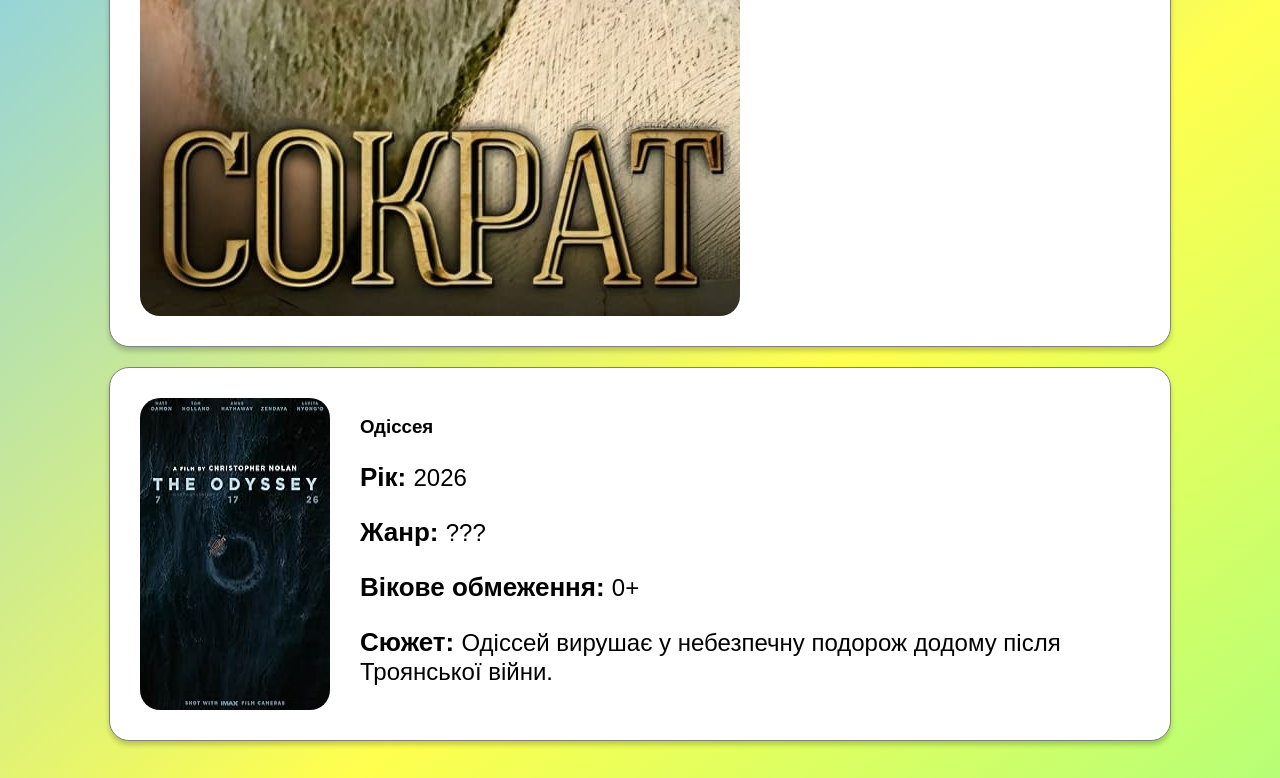
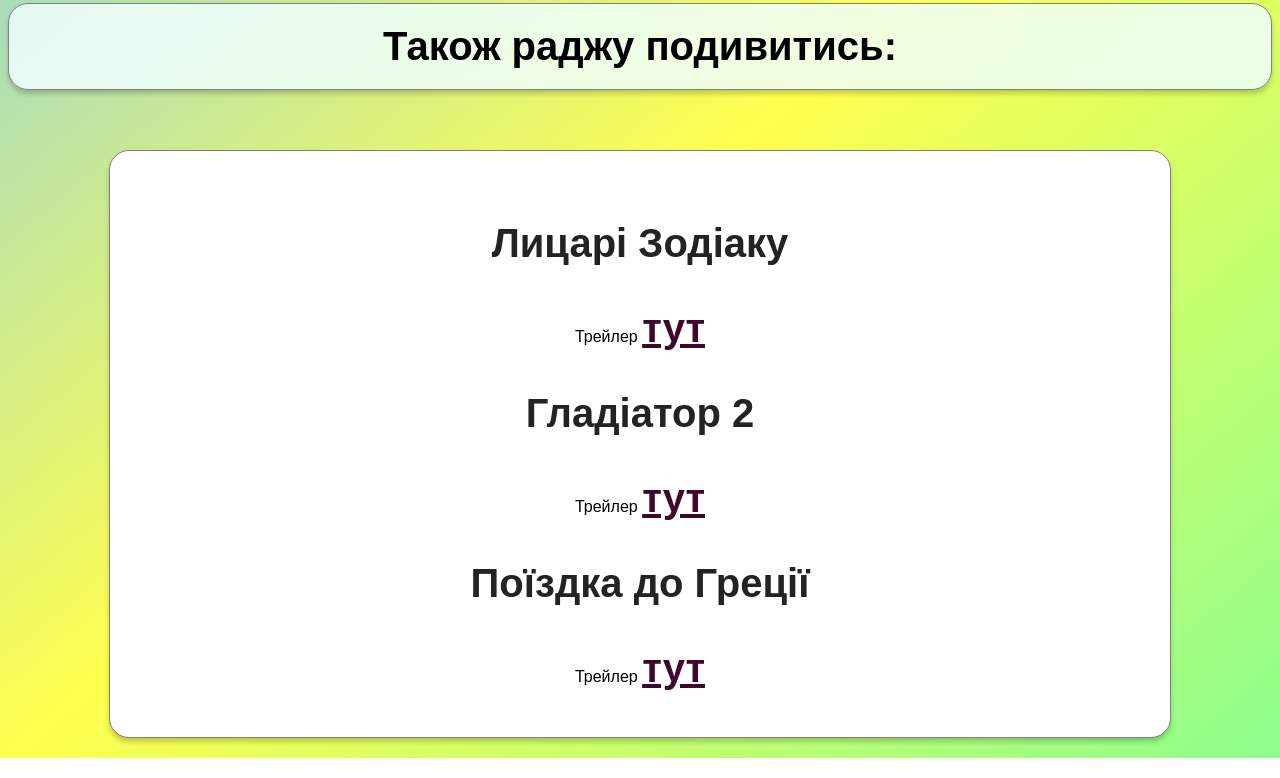
Before and after one commit to dinhphede/RLCODING1, a plain HTML site: page index.html in a window 1280 px wide. Shown: the part 1382-2160 px from the top of the page. Drawn offline with Linux system fonts and the light colour scheme.

Commit message:
Update style.css

```diff
--- a/style.css
+++ b/style.css
@@ -19,8 +19,15 @@
     background-color: #fff;
     padding: 30px;
     margin: 20px auto;
-    display: flex
-;
+    display: flex;
+    ;
+    border: 1px solid gray;
+    border-radius: 20px;
+    box-shadow: 0px 4px 5px 0px rgba(0, 0, 0, 0.20);
+    transition: 0.4s;
+    cursor: pointer;
+}
+.film:hover {
     border: 1px solid gray;
     border-radius: 20px;
     box-shadow: 0px 4px 5px 0px rgba(0, 0, 0, 0.20);
@@ -30,12 +37,47 @@
 .film-img {
     border-radius: 20px;
     margin-right: 30px;
+    height: 281px;
+    width: 190px;
 }
 .bold {
     color: #000;
     font-size: 26px;
     font-weight: 700;
 }
-p {
-    font-size: 24px;
+.film-title {
+    font-size: 40px;
+    font-weight: 700;
 }
+.film-block-text{
+    display: flex;
+    flex-direction: column;
+    gap: 20px;
+}
+.film-block-text p{
+    margin: 0;
+}
+.film-block-text h3{
+    margin: 0;
+}
+.list {
+    list-style: none;
+    width: 1000px;
+    margin: 20px auto;
+    background-color: #fff;
+    padding: 30px;
+    border: 1px solid gray;
+    border-radius: 20px;
+    box-shadow: 0px 4px 5px 0px rgba(0, 0, 0, 0.20);
+    text-align: center;
+}
+.item-title {
+    font-size: 40px;
+    font-weight: 700;
+    color: #232323;
+}
+.item-link {
+    font-size: 40px;
+    font-weight: 700;
+    color: #3f072c;
+}
```
